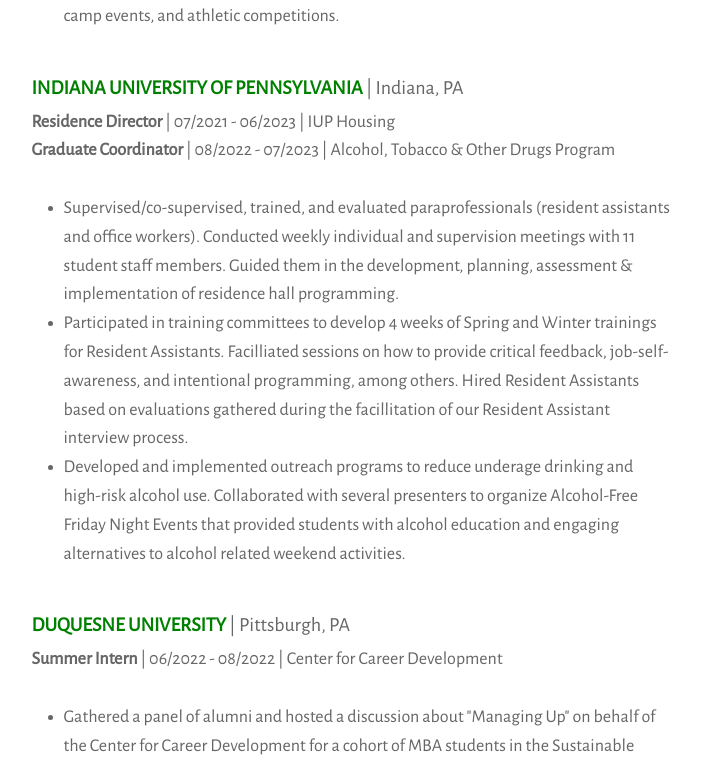
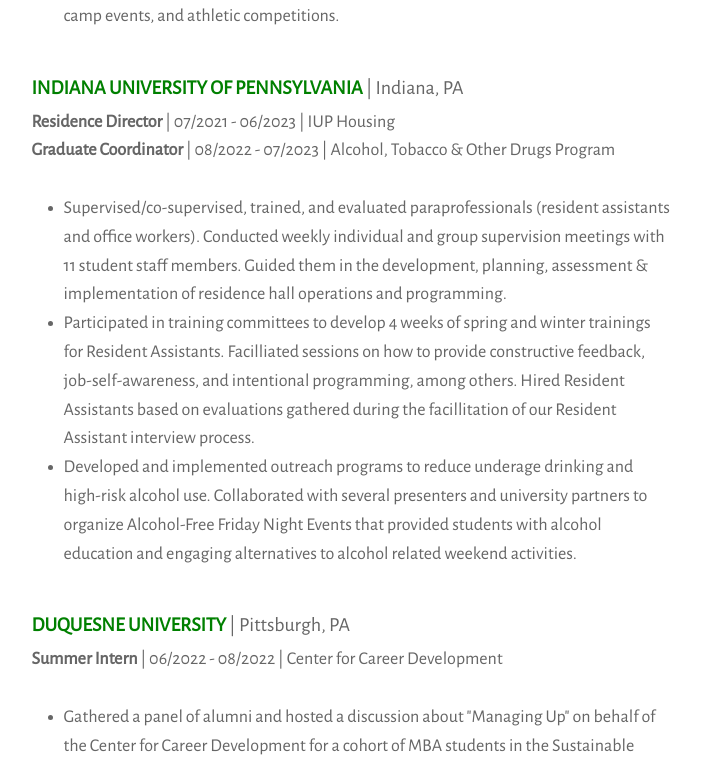
Before and after one commit to scottf10/scottflorencejr, a PHP site: page /scottflo/about.php in a window 1280 px wide. Shown: the part 1020-1782 px from the top of the page, without its empty margins (288-989 px from the left). Run offline with PHP 8.4, Linux system fonts and the light colour scheme; some libraries are stand-ins or nearby versions.

Commit message:
IUP About

```diff
--- a/about.php
+++ b/about.php
@@ -84,17 +84,17 @@
                   <ul>
                     <li>
                       Supervised/co-supervised, trained, and evaluated paraprofessionals (resident assistants and office workers).
-                      Conducted weekly individual and supervision meetings with 11 student staff members. Guided them
-                      in the development, planning, assessment & implementation of residence hall programming.
+                      Conducted weekly individual and group supervision meetings with 11 student staff members. Guided them
+                      in the development, planning, assessment & implementation of residence hall operations and programming.
                     </li>
                     <li>
-                      Participated in training committees to develop 4 weeks of Spring and Winter trainings for Resident Assistants. Facilliated sessions on how to provide critical feedback,
+                      Participated in training committees to develop 4 weeks of spring and winter trainings for Resident Assistants. Facilliated sessions on how to provide constructive feedback,
                       job-self-awareness, and intentional programming, among others. Hired Resident Assistants based on evaluations gathered during the facillitation of our
                       Resident Assistant interview process.
                     </li>
                     <li>
                       Developed and implemented outreach programs to reduce underage
-                      drinking and high-risk alcohol use. Collaborated with several presenters to organize Alcohol-Free Friday Night Events that
+                      drinking and high-risk alcohol use. Collaborated with several presenters and university partners to organize Alcohol-Free Friday Night Events that
                       provided students with alcohol education and engaging alternatives to alcohol related weekend activities.
                     </li>
                   </ul>
```
